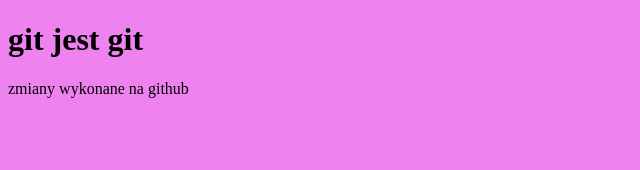
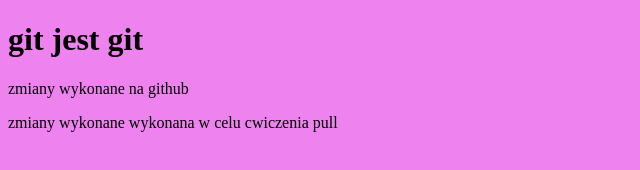
Before and after one commit to Ohejna/Projekt-wsb, a plain HTML site: page index.html in a window 1280 px wide. Shown: the whole page, without its empty margins (0-640 px from the left). Drawn offline with Linux system fonts and the light colour scheme.

Commit message:
Update index.html

```diff
--- a/index.html
+++ b/index.html
@@ -14,5 +14,11 @@
     </p>
 </selection>
 
+    <selection>
+    <p>
+        zmiany wykonane wykonana w celu cwiczenia pull
+    </p>
+</selection>
+
 </body>
 </html>
```
